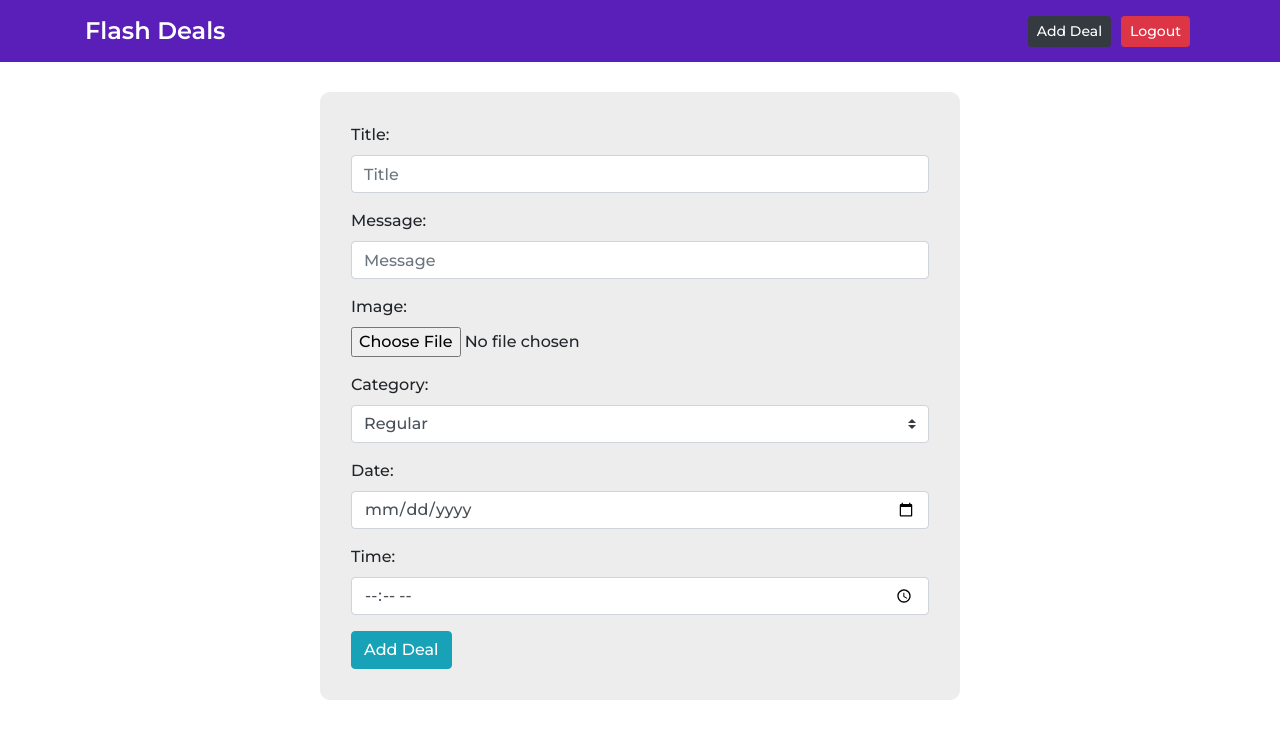
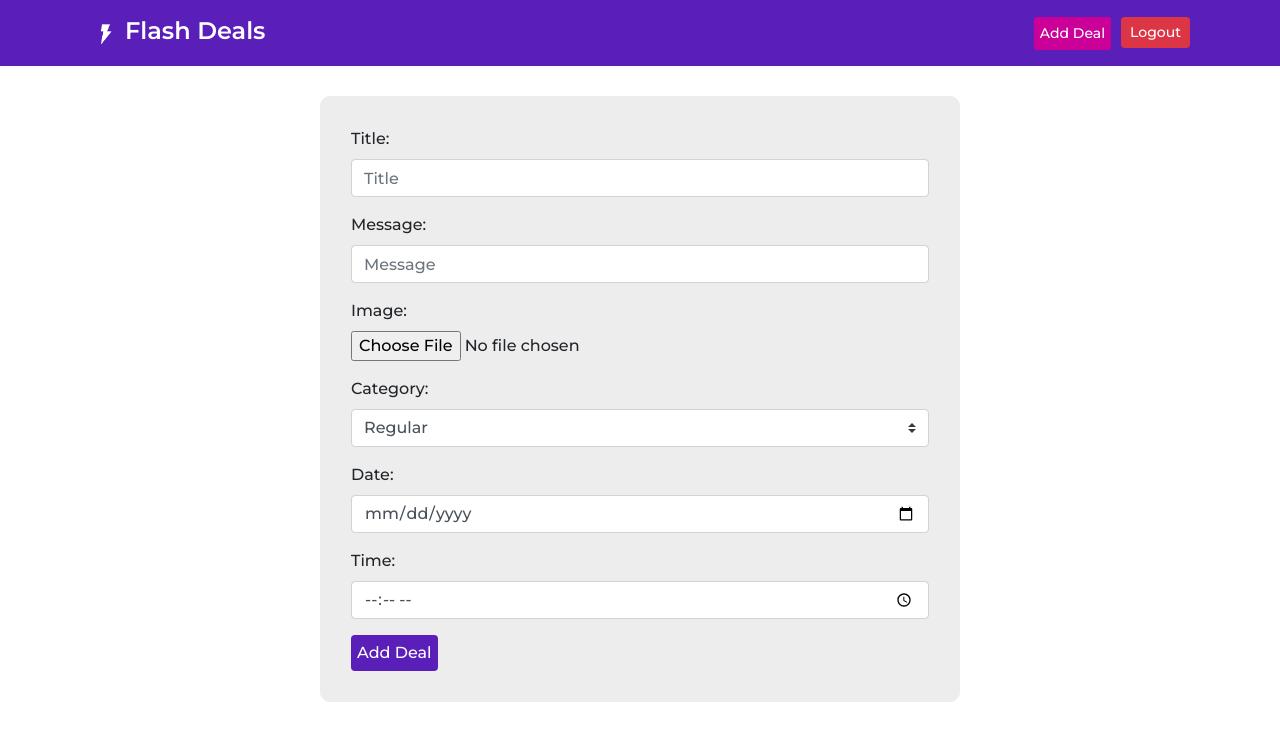
Before and after one commit to Shadman87/Flash-Deals, a React (Create React App) app: page /deals/new in a window 1280 px wide. Shown: the top 740 px of the page. Built offline with nearby package versions, Linux system fonts and the light colour scheme; no server answers; sample sign-in values are in the browser's storage.

Commit message:
Some button styling updated

```diff
--- a/src/App.css
+++ b/src/App.css
@@ -29,6 +29,20 @@ li {
   text-decoration: none !important;
   /*background-color: #555; */
 }
+.logo-navbar {
+  width: 40px;
+  height: 40px;
+}
+.add-deal-btn {
+  padding: 5px 5px;
+  color: white;
+  background-color: #cb0098;
+  transition: 0.5s ease-in-out;
+}
+.add-deal-btn:hover {
+  color: white;
+  background-color: #5a1eb9;
+}
 /******** Navbar ******/
 
 /****** Login.js ******/
@@ -37,7 +51,16 @@ li {
   width: 100px;
   height: 100px;
 }
-
+.btn-login {
+  background-color: #5a1eb9;
+  transition: 0.5s ease-in-out;
+  color: white;
+  border: none;
+}
+.btn-login:hover {
+  color: white;
+  background-color: #cb0098;
+}
 /****** Login.js ******/
 
 /******** Home.js *****/
@@ -77,7 +100,7 @@ img {
   background-color: white;
   color: black;
   font-weight: 700;
-  padding: 10px 10px 5px 10px;
+  padding: 4px 4px 0px 4px;
   border-radius: 10px;
 }
 .title-block h6 {
@@ -89,7 +112,7 @@ img {
   left: 16px;
   background-color: white;
   color: black;
-  padding: 10px 10px 5px 10px;
+  padding: 4px 4px 0px 4px;
   border-radius: 10px;
 }
 .category-block h6 {
@@ -117,7 +140,7 @@ img {
   transform: translate(-50%, -50%);
   background-color: #cb0098;
   color: white;
-  padding: 10px;
+  padding: 3px 4px 1px 4px;
   border-radius: 10px;
 }
 
@@ -147,7 +170,30 @@ img {
   background-color: #ededed;
   margin: 30px auto;
 }
+.add-deal-btn-lg {
+  padding: 5px 5px;
+  color: white;
+  background-color: #5a1eb9;
+  transition: 0.5s ease-in-out;
+}
+.add-deal-btn-lg:hover {
+  color: white;
+  background-color: #cb0098;
+}
 /********* DealCreate.js *******/
+.update-deal-btn-lg {
+  padding: 5px 5px;
+  color: white;
+  background-color: #5a1eb9;
+  transition: 0.5s ease-in-out;
+}
+.update-deal-btn-lg:hover {
+  color: white;
+  background-color: #cb0098;
+}
+/********* DealEdit.js ******/
+
+/********* DealEdit.js *******/
 
 /******Login.js ******/
 .form-div {
--- a/src/components/DealCreate.js
+++ b/src/components/DealCreate.js
@@ -111,7 +111,7 @@ class DealCreate extends React.Component {
               ref={input => this.time = input}
             />
           </div>
-          <button type="submit" className="btn btn-info">Add Deal</button>
+          <button type="submit" className="btn add-deal-btn-lg">Add Deal</button>
         </form>
       </div>
       </div>
--- a/src/components/DealEdit.js
+++ b/src/components/DealEdit.js
@@ -132,7 +132,7 @@ class DealEdit extends React.Component {
               ref={input => this.time = input}
             />
           </div>
-          <button type="submit" className="btn btn-info" onClick={this.updateDeal}>Update Deal</button>
+          <button type="submit" className="btn update-deal-btn-lg" onClick={this.updateDeal}>Update Deal</button>
         </form>
       </div>
       </div>
--- a/src/components/Login.js
+++ b/src/components/Login.js
@@ -55,7 +55,7 @@ class Login extends React.Component {
               />
             </div>
             <div className="text-center">
-              <button type="submit" className="btn btn-primary">
+              <button type="submit" className="btn btn-login">
                 Login
               </button>
             </div>
--- a/src/components/Navbar.js
+++ b/src/components/Navbar.js
@@ -1,5 +1,6 @@
 import React from 'react';
 import { Link } from 'react-router-dom';
+import logo from '../assets/images/logo.png';
 import firebaseLogout from '../api/firebaseLogout';
 
 import '../App.css';
@@ -13,16 +14,23 @@ const Navbar = () => {
     <div className="">
       <nav className="navbar navbar-expand-lg">
         <div className="container">
-        <Link to="/" className="navbar-brand">Flash Deals</Link>
+          <Link to="/" className="navbar-brand">
+            <img src={logo} alt="Logo" className="logo-navbar"/>
+            Flash Deals
+          </Link>
           <div>
             <ul className="navbar-nav mr-auto">
               <li className="nav-item">
-                <button className="btn btn-sm btn-dark">
-                  <Link to="/deals/new" className="link">Add Deal</Link>
+                <button className="btn btn-sm add-deal-btn">
+                  <Link to="/deals/new" className="link ">Add Deal</Link>
                 </button>
               </li>
               <li className="nav-item">
-                <button className="btn btn-sm btn-danger" onClick={() => logout()}>Logout</button>
+                <button
+                  className="btn btn-sm btn-danger"
+                  onClick={() => logout()}>
+                    Logout
+                </button>
               </li>
             </ul>
           </div>
```
